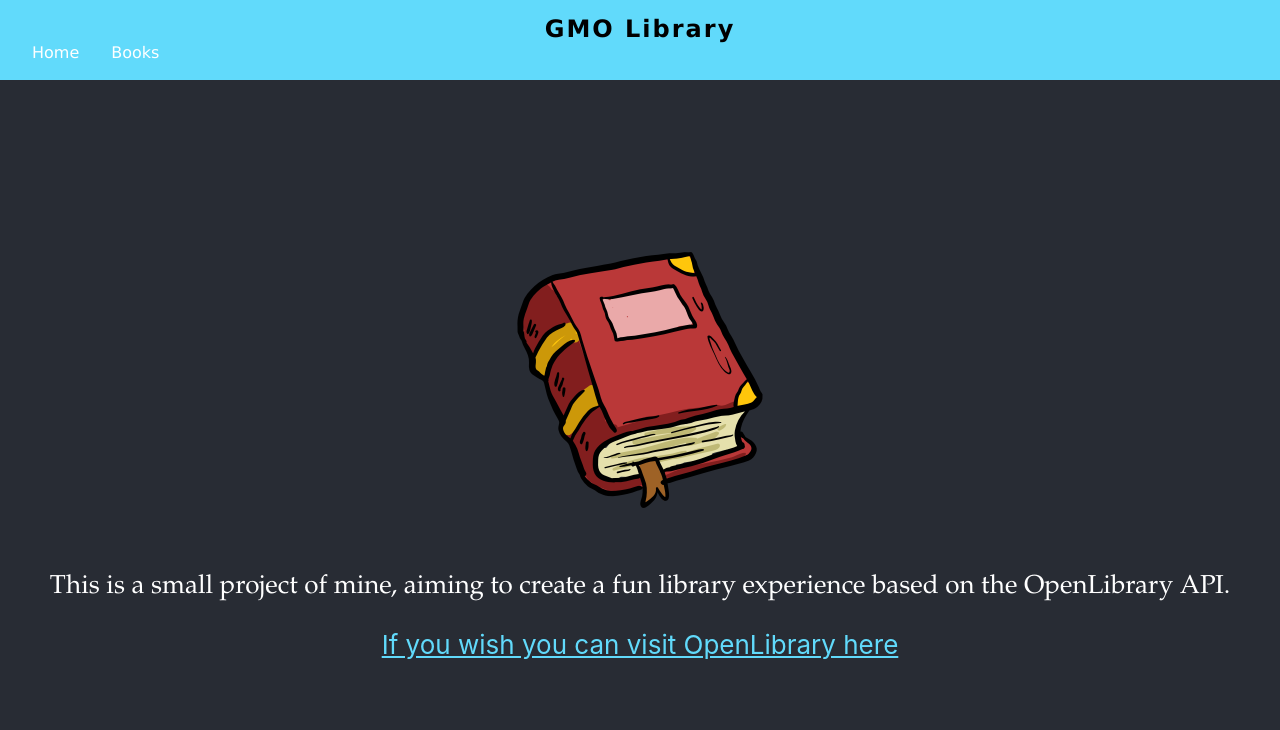
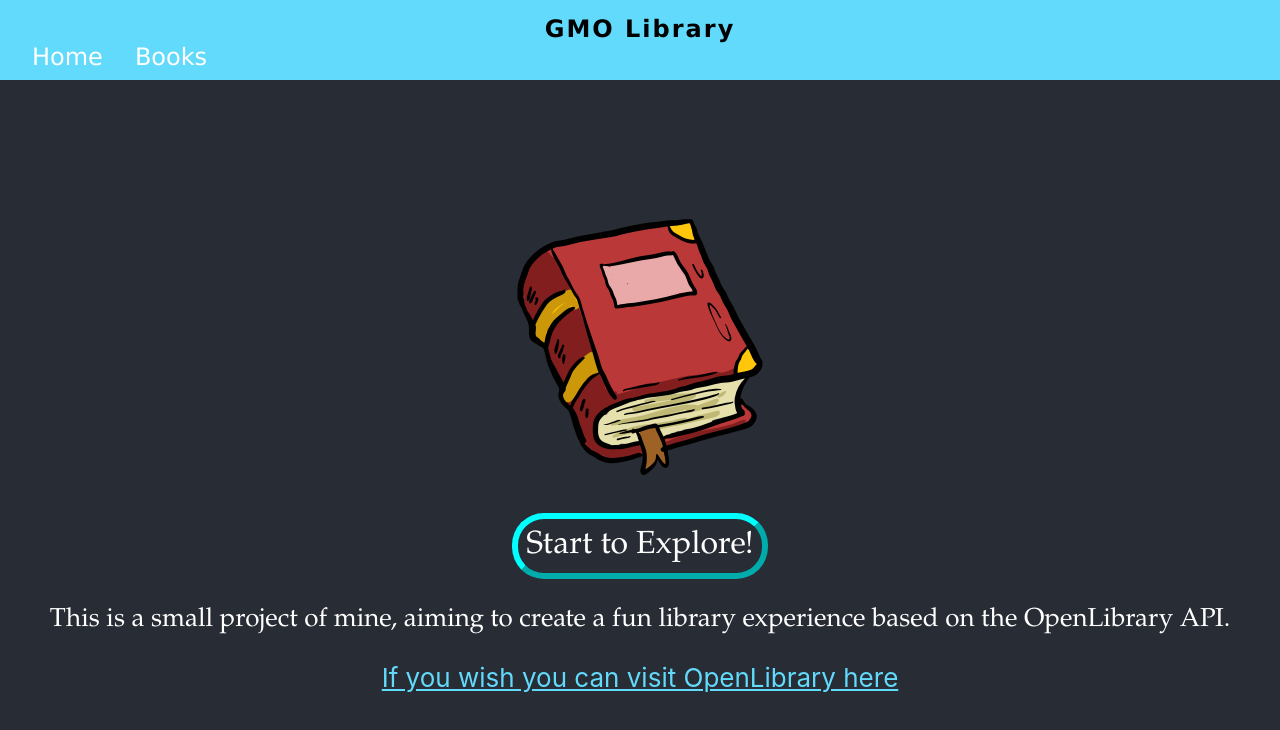
Before and after one commit to GmoWilliams/GMOLibrary, a React (Create React App) app: page / in a window 1280 px wide. Shown: the top 730 px of the page. Built offline with nearby package versions, Linux system fonts and the light colour scheme.

Commit message:
:lipstick: Giving some styling to home button

```diff
--- a/src/components/Components.css
+++ b/src/components/Components.css
@@ -28,6 +28,7 @@
     color: white;
     text-decoration: none;
     font-weight: 500;
+    font-size: 1.5rem;
     transition: color 0.2s;
 }
 
@@ -48,3 +49,17 @@
     font-size: calc(10px + 2vmin);
     color: white;
 }
+
+.home-button {
+    font-family: 'Garamond', 'Georgia', 'Times New Roman', 'Courier New';
+    background-color: #282c34;
+    color: #fff;
+    padding: 0.5rem;
+    text-decoration: none;
+    font-weight: 500;
+    font-size: 2rem;
+    border-radius: 2rem;
+    border-style: 'solid';
+    border-width: 0.4rem;
+    border-color: aqua;
+}
--- a/src/components/views/Home.tsx
+++ b/src/components/views/Home.tsx
@@ -1,8 +1,15 @@
 import React from 'react'
 import Book from '../../book-image.png'
+import { useNavigate } from 'react-router-dom'
 import '../Components.css'
 
 const Home = () => {
+
+    const navigate = useNavigate()
+
+    const handleClick = () => {
+        navigate('/books')
+    }
 
     return (
         <div className="page">
@@ -14,6 +21,13 @@ const Home = () => {
                         margin: '2rem',
                     }}/>
                 </div>
+                <button
+                    className='home-button'
+                    onClick={() => handleClick()}
+                >
+                    {'Start to Explore!'}
+                </button>
+
                 <p>
                     This is a small project of mine, aiming to create a fun library experience based on the OpenLibrary API.
                 </p>
```
